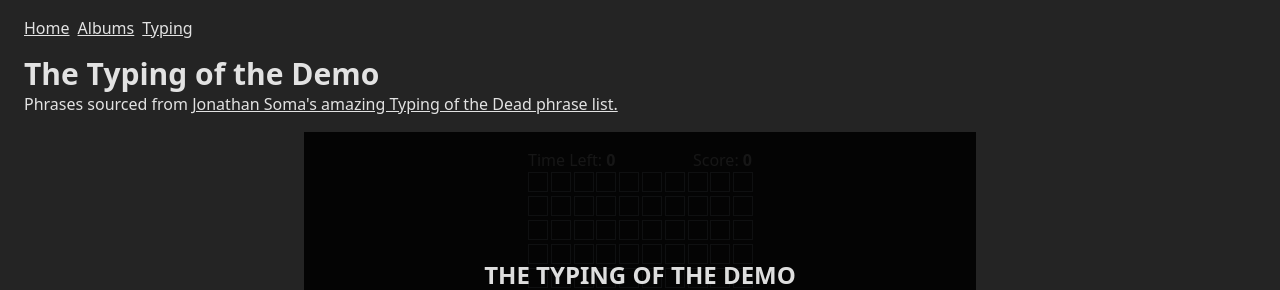
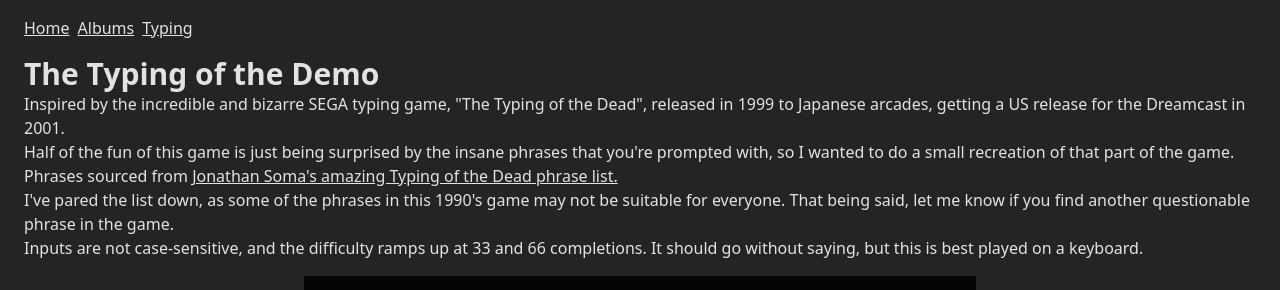
Before and after one commit to tb9-Mason/mturner-demo, a React (Vite) app: page /totd in a window 1280 px wide. Shown: the top 290 px of the page. Built offline with nearby package versions, Linux system fonts and the light colour scheme; no server answers.

Commit message:
Adds some more context to the game

```diff
--- a/src/routes/typing-demo/TypingDemo.tsx
+++ b/src/routes/typing-demo/TypingDemo.tsx
@@ -123,10 +123,26 @@
       <Heading tag="h1">The Typing of the Demo</Heading>
       <div className="mb-4">
         <p>
+          Inspired by the incredible and bizarre SEGA typing game, "The Typing of the Dead", released in 1999 to
+          Japanese arcades, getting a US release for the Dreamcast in 2001.
+        </p>
+        <p>
+          Half of the fun of this game is just being surprised by the insane phrases that you're prompted with, so I
+          wanted to do a small recreation of that part of the game.
+        </p>
+        <p>
           Phrases sourced from{' '}
           <a href="https://jonathansoma.com/projects/typing-of-the-dead/" target="_blank" rel="noreferrer">
             Jonathan Soma's amazing Typing of the Dead phrase list.
-          </a>
+          </a>{' '}
+        </p>
+        <p>
+          I've pared the list down, as some of the phrases in this 1990's game may not be suitable for everyone. That
+          being said, let me know if you find another questionable phrase in the game.
+        </p>
+        <p>
+          Inputs are not case-sensitive, and the difficulty ramps up at 33 and 66 completions. It should go without
+          saying, but this is best played on a keyboard.
         </p>
       </div>
       <div className="flex flex-col items-center mb-4 relative py-4 max-w-2xl mx-auto">
```
